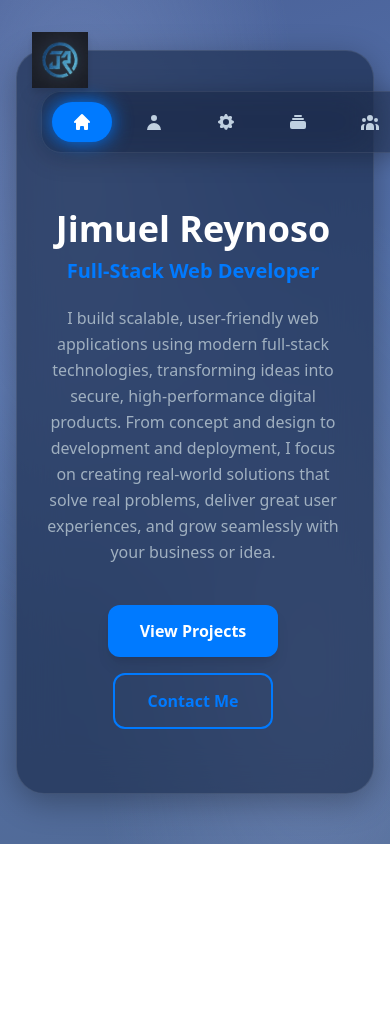
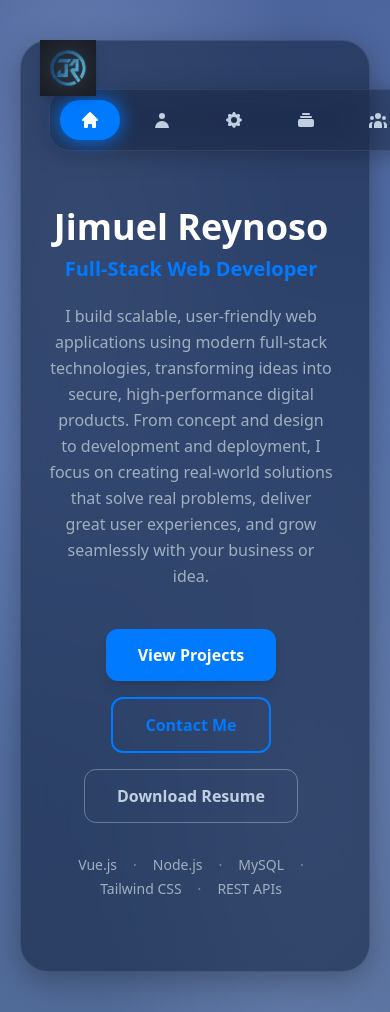
Before and after one commit to JReynoso12/My-own-page, a Next.js app: page / in a window 390 px wide. Shown: the top 1012 px of the page. Before the commit the page ends 844 px from the top, so only its background shows below. Built offline with nearby package versions, Linux system fonts and the light colour scheme.

Commit message:
Refactor Home and AboutMe components to improve layout and functionality; update styles for better spacing and responsiveness. Add tech stack display and CTA in AboutMe, and include a resume download link in Hero component.

```diff
--- a/app/page.tsx
+++ b/app/page.tsx
@@ -25,11 +25,11 @@ export default function Home() {
   const [activeTab, setActiveTab] = useState("home");
 
   return (
-    <main className="relative min-h-screen flex items-center justify-center px-4 py-8 md:px-6 md:py-10">
+    <main className="relative min-h-screen flex items-center justify-center px-5 py-10 md:px-8 md:py-12">
       {/* Animated grid background */}
 
       {/* JR Logo - Top Left (always visible) */}
-      <div className="fixed top-8 left-8 z-50">
+      <div className="fixed top-10 left-10 z-50">
         <Image
           src="/images/logo-jr.png"
           alt="JR Logo"
@@ -41,16 +41,16 @@ export default function Home() {
       </div>
 
       {/* Main frosted glass panel – scaled up for more presence */}
-      <div className="relative z-10 w-full max-w-7xl min-h-[min(85vh,720px)] neon-glass-card px-6 py-10 md:px-12 md:py-12 flex flex-col md:flex-row gap-8 md:gap-12">
+      <div className="relative z-10 w-full max-w-7xl min-h-[min(88vh,800px)] neon-glass-card px-7 py-12 md:px-14 md:py-14 flex flex-col md:flex-row gap-8 md:gap-14">
         {/* Vertical navigation */}
-        <aside className="flex md:flex-col items-center justify-between md:justify-center gap-4 md:gap-5 md:w-28">
+        <aside className="flex md:flex-col items-center justify-between md:justify-center gap-4 md:gap-6 md:w-32">
           <TabNavigation activeTab={activeTab} onTabChange={setActiveTab} />
         </aside>
 
         {/* Content area */}
-        <section className="flex-1 pr-1 md:pr-3 space-y-0">
+        <section className="flex-1 pr-2 md:pr-6 space-y-0 min-w-0">
           {activeTab === "home" && <Hero onViewProjects={() => setActiveTab("project")} onContact={() => setActiveTab("contact")} />}
-          {activeTab === "profil" && <AboutMe />}
+          {activeTab === "profil" && <AboutMe onNavigateToContact={() => setActiveTab("contact")} />}
           {activeTab === "skills" && <Skills />}
           {activeTab === "project" && <Projects />}
           {activeTab === "contact" && <ContactPerson />}
--- a/components/AboutMe.tsx
+++ b/components/AboutMe.tsx
@@ -4,17 +4,37 @@ import { motion } from "framer-motion";
 import Image from "next/image";
 import { HiBadgeCheck } from "react-icons/hi";
 
-export default function AboutMe() {
+const techStack = ["Vue.js", "Node.js", "MySQL", "Tailwind CSS", "Express", "REST APIs", "Git"];
+
+interface AboutMeProps {
+  onNavigateToContact?: () => void;
+}
+
+export default function AboutMe({ onNavigateToContact }: AboutMeProps) {
   return (
     <section className="w-full py-2">
-      <div className="max-w-6xl mx-auto">
-        <div className="grid md:grid-cols-2 gap-10 items-start">
-          {/* Left Side - Profile card (glass widget) */}
+      <div className="max-w-6xl mx-auto space-y-8">
+        {/* Top: About me (full width, read first) */}
+        <motion.div
+          initial={{ opacity: 0, y: 20 }}
+          animate={{ opacity: 1, y: 0 }}
+          transition={{ duration: 0.5 }}
+        >
+          <div className="glass-card p-7 rounded-2xl">
+            <h3 className="text-2xl font-bold text-white mb-4">About me</h3>
+            <p className="text-[#A0B0C0] leading-relaxed text-base max-w-3xl">
+              I&apos;m a Full-Stack Web Developer specializing in Vue.js, Node.js, and MySQL. I build responsive, secure, and scalable web applications for businesses and startups—from idea to deployment.
+            </p>
+          </div>
+        </motion.div>
+
+        {/* Bottom row: Profile (left) + Experience (right) */}
+        <div className="grid md:grid-cols-2 gap-8 items-start">
+          {/* Profile card */}
           <motion.div
-            initial={{ opacity: 0, x: -50 }}
+            initial={{ opacity: 0, x: -24 }}
             animate={{ opacity: 1, x: 0 }}
-            transition={{ duration: 0.5 }}
-            className="space-y-6"
+            transition={{ duration: 0.5, delay: 0.1 }}
           >
             <div className="relative rounded-2xl overflow-hidden bg-[#0f1a2e] border border-white/10 shadow-[0_0_0_1px_rgba(59,130,246,0.15),0_4px_24px_rgba(0,0,0,0.3)] p-7 pb-9">
               <div className="absolute left-1/2 top-16 -translate-x-1/2 -translate-y-1/2 pointer-events-none">
@@ -28,7 +48,8 @@ export default function AboutMe() {
                     alt="Jimuel Reynoso"
                     fill
                     className="object-cover grayscale"
-                    sizes="(max-width: 768px) 144px, 176px"
+                    sizes="(max-width: 768px) 160px, 176px"
+                    style={{ color: "rgba(188, 78, 78, 0)" }}
                   />
                 </div>
                 <h2 className="text-2xl md:text-3xl font-bold text-white mb-1 flex items-center justify-center gap-2">
@@ -47,34 +68,62 @@ export default function AboutMe() {
             </div>
           </motion.div>
 
-          {/* Right Side - About Me (short but strong) */}
+          {/* Experience */}
           <motion.div
-            initial={{ opacity: 0, x: 50 }}
+            initial={{ opacity: 0, x: 24 }}
             animate={{ opacity: 1, x: 0 }}
             transition={{ duration: 0.5, delay: 0.2 }}
-            className="space-y-6"
           >
-            <div className="glass-card p-7 rounded-2xl">
-              <h3 className="text-2xl font-bold text-white mb-4">About me</h3>
-              <p className="text-[#A0B0C0] leading-relaxed text-base">
-                I&apos;m a Full-Stack Web Developer specializing in Vue.js, Node.js, and MySQL. I build responsive, secure, and scalable web applications for businesses and startups—from idea to deployment.
-              </p>
-            </div>
-
-            {/* Education & Experience */}
-            <div className="glass-card p-7 rounded-2xl space-y-6">
-              <div>
-              </div>
-              <div>
-                <h3 className="text-2xl font-bold text-white mb-3">Experience</h3>
-                <div className="space-y-1 text-[#A0B0C0] text-base">
-                  <p className="font-semibold text-[#C0D0E0]">Web development</p>
-                  <p>Building full-stack web applications with Vue.js, Node.js, and MySQL—from UI to backend, auth, and deployment.</p>
-                </div>
+            <div className="glass-card p-7 rounded-2xl h-full">
+              <h3 className="text-2xl font-bold text-white mb-3">Experience</h3>
+              <div className="space-y-1 text-[#A0B0C0] text-base">
+                <p className="font-semibold text-[#C0D0E0]">Web development</p>
+                <p className="leading-relaxed">
+                  Building full-stack web applications with Vue.js, Node.js, and MySQL—from UI to backend, auth, and deployment.
+                </p>
               </div>
             </div>
           </motion.div>
         </div>
+
+        {/* Tech I use */}
+        <motion.div
+          initial={{ opacity: 0, y: 16 }}
+          animate={{ opacity: 1, y: 0 }}
+          transition={{ duration: 0.4, delay: 0.3 }}
+          className="glass-card p-6 rounded-2xl"
+        >
+          <h3 className="text-lg font-bold text-white mb-3">Tech I use</h3>
+          <div className="flex flex-wrap gap-2.5">
+            {techStack.map((tech) => (
+              <span
+                key={tech}
+                className="px-3.5 py-2 rounded-lg bg-white/5 text-[#C0D0E0] text-sm border border-white/10"
+              >
+                {tech}
+              </span>
+            ))}
+          </div>
+        </motion.div>
+
+        {/* CTA */}
+        <motion.div
+          initial={{ opacity: 0 }}
+          animate={{ opacity: 1 }}
+          transition={{ duration: 0.4, delay: 0.4 }}
+          className="text-center py-4"
+        >
+          <p className="text-[#A0B0C0] text-sm mb-3">Open to new projects and full-time opportunities.</p>
+          {onNavigateToContact && (
+            <button
+              type="button"
+              onClick={onNavigateToContact}
+              className="px-6 py-2.5 rounded-xl bg-neon-blue/20 text-neon-blue font-semibold text-sm border border-neon-blue/40 hover:bg-neon-blue/30 transition-colors"
+            >
+              Get in touch
+            </button>
+          )}
+        </motion.div>
       </div>
     </section>
   );
--- a/components/Hero.tsx
+++ b/components/Hero.tsx
@@ -65,8 +65,34 @@ export default function Hero({ onViewProjects, onContact }: HeroProps) {
             >
               Contact Me
             </motion.button>
+            <motion.a
+              href="/resume.pdf"
+              download="resume.pdf"
+              whileHover={{ scale: 1.03 }}
+              whileTap={{ scale: 0.98 }}
+              className="px-8 py-3.5 border border-white/30 text-[#C0D0E0] font-semibold text-base rounded-xl hover:bg-white/5 hover:border-white/50 transition-all inline-block"
+            >
+              Download Resume
+            </motion.a>
+          </motion.div>
 
-          </motion.div>
+          {/* Tech strip */}
+          <motion.p
+            initial={{ opacity: 0 }}
+            animate={{ opacity: 1 }}
+            transition={{ duration: 0.4, delay: 0.5 }}
+            className="mt-8 text-[#A0B0C0] text-sm flex flex-wrap justify-center gap-x-4 gap-y-1"
+          >
+            <span>Vue.js</span>
+            <span className="text-white/40">·</span>
+            <span>Node.js</span>
+            <span className="text-white/40">·</span>
+            <span>MySQL</span>
+            <span className="text-white/40">·</span>
+            <span>Tailwind CSS</span>
+            <span className="text-white/40">·</span>
+            <span>REST APIs</span>
+          </motion.p>
         </div>
       </div>
     </section>
```
